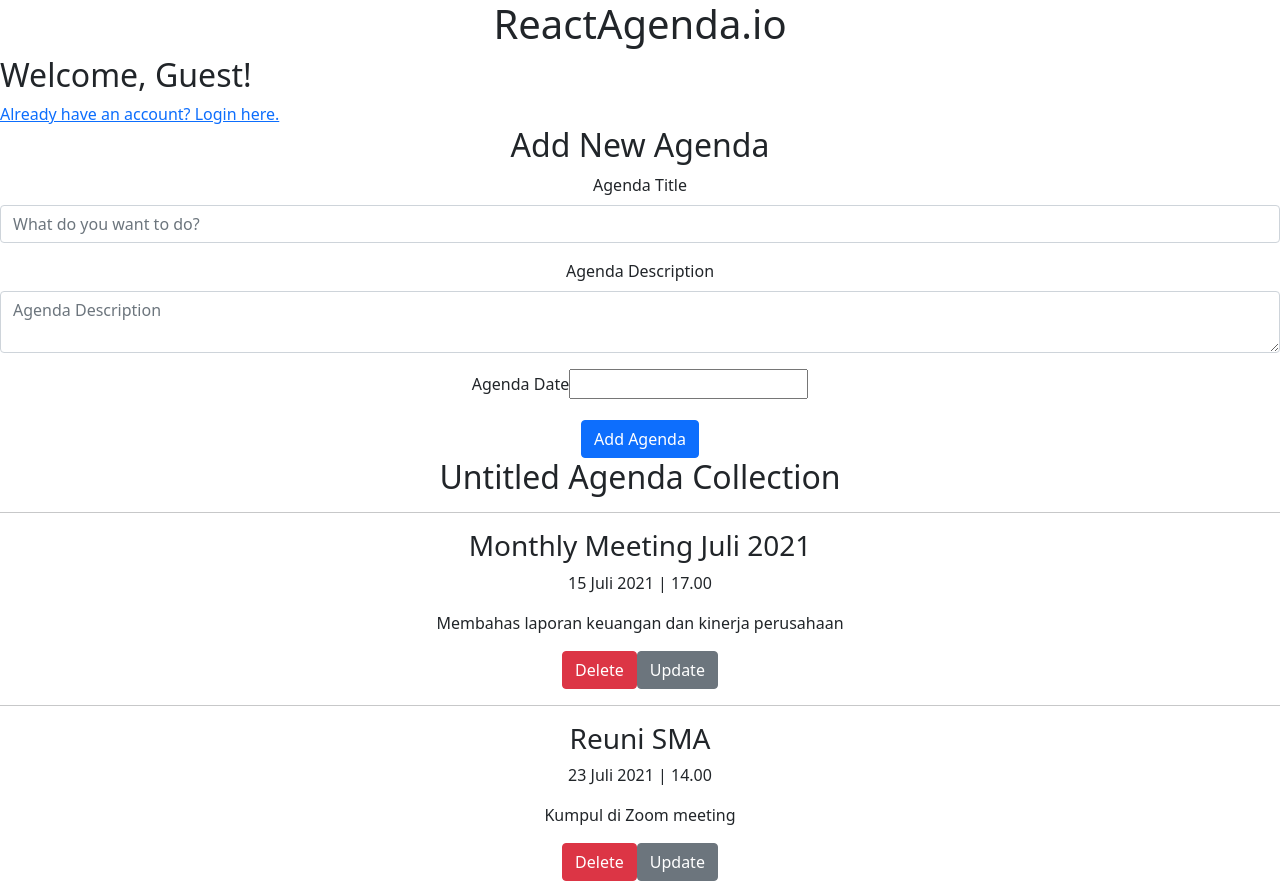
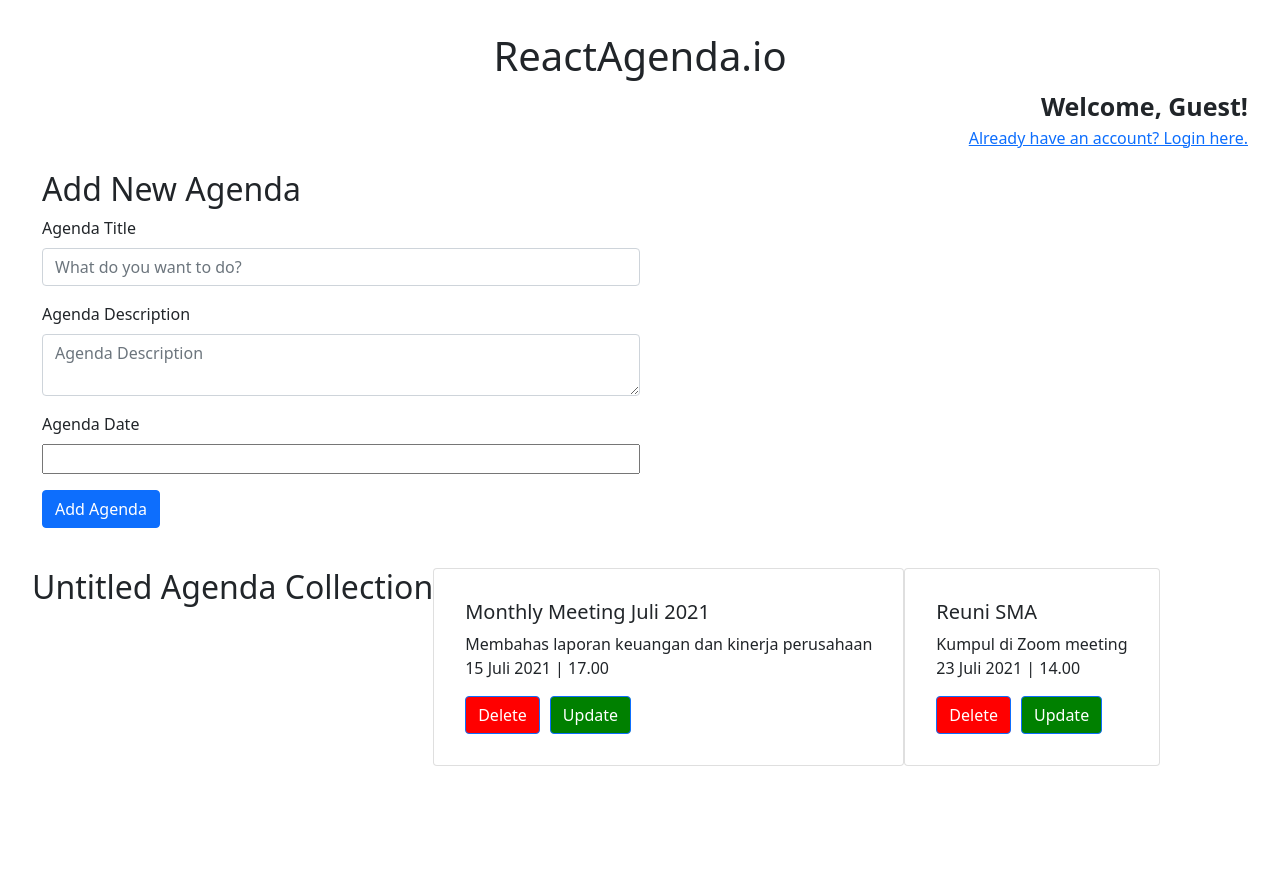
Before and after one commit to chrisandoryan/ReactAgenda-CIMB-Batch-2, a React (Create React App) app: page /agenda/class in a window 1280 px wide. After the commit the page ends 800 px from the top, so only its background shows below. Built offline with nearby package versions, Linux system fonts and the light colour scheme.

Commit message:
add styling examples for day 3

```diff
--- a/package.json
+++ b/package.json
@@ -14,6 +14,7 @@
     "react-dom": "^17.0.2",
     "react-router-dom": "^5.2.0",
     "react-scripts": "4.0.3",
+    "styled-components": "^5.3.0",
     "web-vitals": "^1.1.2"
   },
   "scripts": {
--- a/src/App.css
+++ b/src/App.css
@@ -1,5 +1,6 @@
 .App {
-  text-align: center;
+  /* text-align: center; */
+  margin: 2em;
 }
 
 .App-logo {
--- a/src/components/AgendaAddForm.jsx
+++ b/src/components/AgendaAddForm.jsx
@@ -88,13 +88,19 @@ class AgendaAddForm extends React.Component {
                 </Form.Group>
 
                 <Form.Group className="mb-3" controlId="formAgendaDate">
+                    <div>
                         <Form.Label>Agenda Date</Form.Label>
+                    </div>
+                    <div style={{width: "100%"}}>
                         <DatePicker
+                            wrapperClassName="customDatePickerContainer"
+                            id="datePickerInput"
                             dateFormat="dd MMMM yyyy HH:mm"
                             selected={this.state.datePickerDate}
                             showTimeSelect
                             onChange={this.handleAgendaDateInput}
                         />
+                    </div>
                 </Form.Group>
 
                 <Button
--- a/src/components/AgendaCard.jsx
+++ b/src/components/AgendaCard.jsx
@@ -1,6 +1,12 @@
 import React from 'react';
-import { Button } from 'react-bootstrap';
+import { Button, Card } from 'react-bootstrap';
+import styled from 'styled-components';
 
+const CustomCardButton = styled(Button)`
+    background: ${props => props.delete ? "red" : "green"};
+    color: "white";
+    margin-right: 10px;
+`
 class AgendaCard extends React.Component {
     constructor(props) {
         super(props);
@@ -22,12 +28,17 @@ class AgendaCard extends React.Component {
     render() {
         return (
             <div id={`agendaCard-${this.props.title}`}>
-                <hr></hr>
-                <h3>{this.props.title || "No Data"}</h3>
-                <p>{this.props.date} | {this.props.time}</p>
-                <p>{this.props.desc}</p>
-                <Button onClick={this.handleAgendaDelete} variant="danger">Delete</Button>
-                <Button onClick={this.handleAgendaUpdate} variant="secondary">Update</Button>
+                <Card id="agendaCard">
+                    <Card.Body>
+                        <Card.Title>{this.props.title || "No Data"}</Card.Title>
+                        <Card.Text>
+                            {this.props.desc}
+                            <p>{this.props.date} | {this.props.time}</p>
+                        </Card.Text>
+                        <CustomCardButton delete onClick={this.handleAgendaDelete}>Delete</CustomCardButton>
+                        <CustomCardButton onClick={this.handleAgendaUpdate}>Update</CustomCardButton>
+                    </Card.Body>
+                </Card>
             </div>
         );
     }
--- a/src/components/Header.jsx
+++ b/src/components/Header.jsx
@@ -1,4 +1,12 @@
 import React from "react";
+import styles from './header.module.css';
+import styled from 'styled-components';
+
+const Greeting = styled.p`
+    font-size: 25px;
+    font-weight: bold;
+    margin-bottom: 0;
+`
 
 class Header extends React.Component {
     constructor(props) {
@@ -11,12 +19,12 @@ class Header extends React.Component {
 
     render() {
         return (
-            <div>
+            <div id={styles.header}>
                 <div>
                     <h1>ReactAgenda.io</h1>
                 </div>
-                <div style={{textAlign: "left"}}>
-                    <h2>Welcome, Guest!</h2>
+                <div id={styles.loginStatus}>
+                    <Greeting>Welcome, Guest!</Greeting>
                     <a href="">Already have an account? Login here.</a>
                 </div>
             </div>
--- /dev/null
+++ b/src/components/header.module.css
@@ -0,0 +1,7 @@
+#header {
+    text-align: center;
+}
+
+#loginStatus {
+    text-align: right;
+}
--- a/src/pages/AgendaFunction.jsx
+++ b/src/pages/AgendaFunction.jsx
@@ -3,6 +3,8 @@ import { Button, Modal } from "react-bootstrap";
 import AgendaAddForm from "../components/AgendaAddForm";
 import AgendaCard from "../components/AgendaCard";
 import Header from "../components/Header";
+
+import "./pageAgenda.css";
 
 function AgendaFunction(props) {
     const [agendas, setAgendas] = useState([
@@ -68,10 +70,11 @@ function AgendaFunction(props) {
                     funcAddAgenda={addAgenda}
                 />
             </div>
+            <h2>{agendaCollection}</h2>
             <div id="showAgenda">
-                <h2>{ agendaCollection }</h2>
                 {
                     agendas.map((agenda, index) => (
+                        <div id="agendaCardContainer">
                         <AgendaCard
                             id={index}
                             title={agenda.agendaTitle}
@@ -81,6 +84,7 @@ function AgendaFunction(props) {
                             funcDeleteAgenda={deleteAgenda}
                             funcUpdateAgenda={updateAgenda}
                         />
+                        </div>
                     ))
                 }
             </div>
--- /dev/null
+++ b/src/pages/pageAgenda.css
@@ -0,0 +1,31 @@
+#addAgendaForm {
+    margin: 20px 10px 40px 10px;
+    display: flex;
+    flex-direction: column;
+}
+
+#addAgendaForm form {
+    width: 50%;
+}
+
+#showAgenda {
+    display: flex;
+    flex-direction: row;
+    flex-wrap: wrap;
+}
+
+#showAgenda #agendaCard {
+    padding: 15px;
+}
+
+#showAgenda #agendaCardContainer {
+    padding: 10px;
+}
+
+.customDatePickerContainer {
+    width: 100%;
+}
+
+.customDatePickerContainer #datePickerInput {
+    width: 100%;
+}
```
Also changed, not shown: 1 other file (tests, documents, lock files or other folders). Lines whose indentation alone changed are shown as unchanged.
